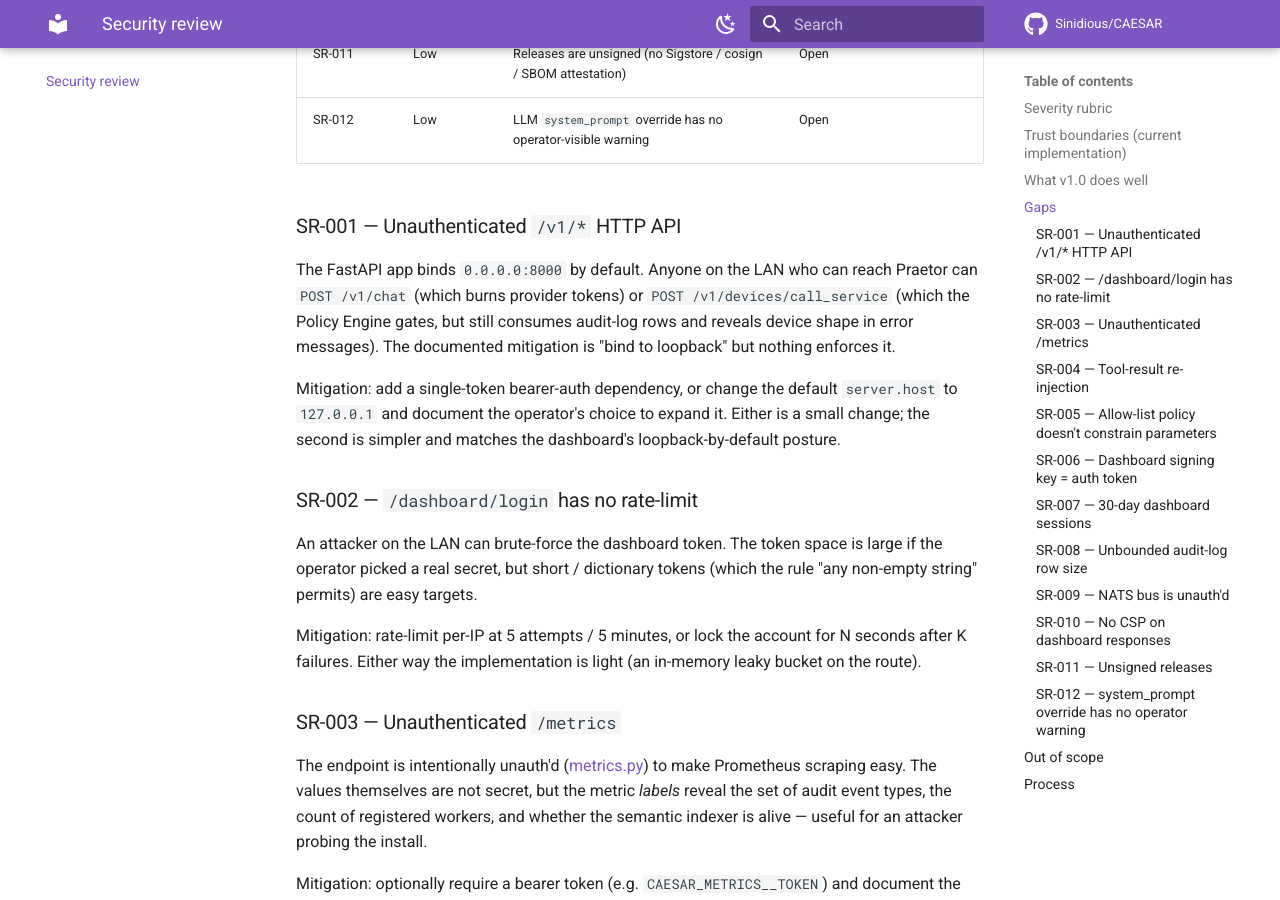
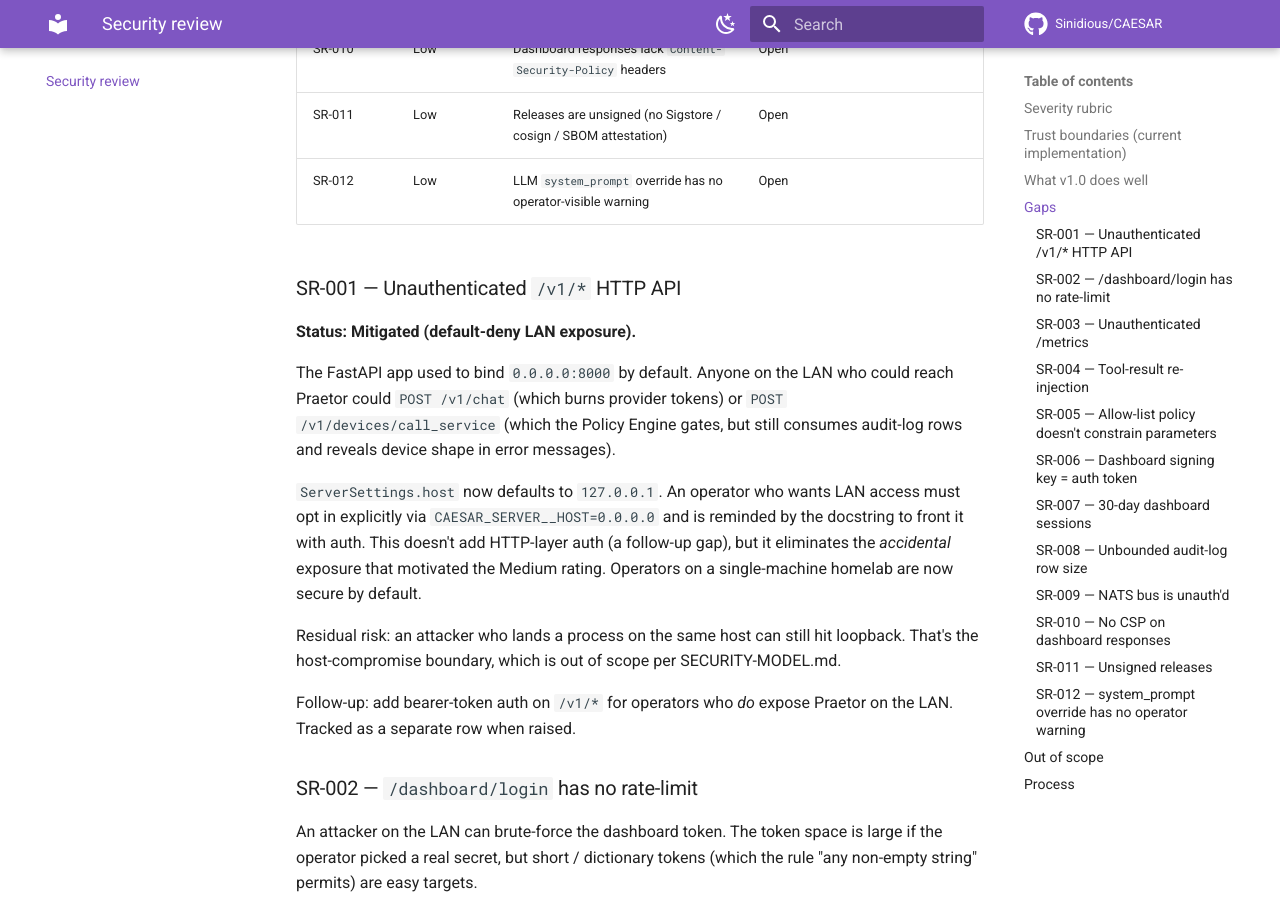
Before and after one commit to Sinidious/CAESAR, an MkDocs documentation site: the page built from docs/SECURITY-REVIEW.md, in a window 1280 px wide and 900 px high, scrolled down 2789 px. Built offline with MkDocs 1.6.1 and Material for MkDocs 9.7.7, drawn with Linux system fonts in a browser that asks for light colours; comment, search, counter and statistics services are not loaded; some of the changed text lies outside the part shown.

Commit message:
fix(server): bind to loopback by default (SR-001) (#44)

```diff
--- a/docs/SECURITY-REVIEW.md
+++ b/docs/SECURITY-REVIEW.md
@@ -74,7 +74,7 @@ know?".
 
 | ID     | Severity | Title                                                                  | Status | Closed by |
 | ------ | -------- | ---------------------------------------------------------------------- | ------ | --------- |
-| SR-001 | Medium   | `/v1/chat` and `/v1/devices/*` have no auth; bind defaults to 0.0.0.0  | Open   |           |
+| SR-001 | Medium   | `/v1/chat` and `/v1/devices/*` have no auth; bind defaults to 0.0.0.0  | Mitigated | Loopback default (this branch) |
 | SR-002 | Medium   | `/dashboard/login` has no rate-limit or lockout                         | Open   |           |
 | SR-003 | Medium   | `/metrics` is unauthenticated and exposes worker/event-type cardinality | Open   |           |
 | SR-004 | Medium   | Tool-result strings re-enter the LLM as user content (prompt-injection)| Open   |           |
@@ -89,17 +89,28 @@ know?".
 
 ### SR-001 — Unauthenticated `/v1/*` HTTP API
 
-The FastAPI app binds `0.0.0.0:8000` by default. Anyone on the LAN
-who can reach Praetor can `POST /v1/chat` (which burns provider
-tokens) or `POST /v1/devices/call_service` (which the Policy Engine
-gates, but still consumes audit-log rows and reveals device shape
-in error messages). The documented mitigation is "bind to
-loopback" but nothing enforces it.
+**Status: Mitigated (default-deny LAN exposure).**
 
-Mitigation: add a single-token bearer-auth dependency, or change
-the default `server.host` to `127.0.0.1` and document the operator's
-choice to expand it. Either is a small change; the second is
-simpler and matches the dashboard's loopback-by-default posture.
+The FastAPI app used to bind `0.0.0.0:8000` by default. Anyone on
+the LAN who could reach Praetor could `POST /v1/chat` (which burns
+provider tokens) or `POST /v1/devices/call_service` (which the
+Policy Engine gates, but still consumes audit-log rows and reveals
+device shape in error messages).
+
+`ServerSettings.host` now defaults to `127.0.0.1`. An operator who
+wants LAN access must opt in explicitly via
+`CAESAR_SERVER__HOST=0.0.0.0` and is reminded by the docstring to
+front it with auth. This doesn't add HTTP-layer auth (a follow-up
+gap), but it eliminates the *accidental* exposure that motivated
+the Medium rating. Operators on a single-machine homelab are now
+secure by default.
+
+Residual risk: an attacker who lands a process on the same host can
+still hit loopback. That's the host-compromise boundary, which is
+out of scope per SECURITY-MODEL.md.
+
+Follow-up: add bearer-token auth on `/v1/*` for operators who *do*
+expose Praetor on the LAN. Tracked as a separate row when raised.
 
 ### SR-002 — `/dashboard/login` has no rate-limit
 
```
Also changed, not shown: docs/OPERATIONS.md (+18 -0 lines), 2 other files.
